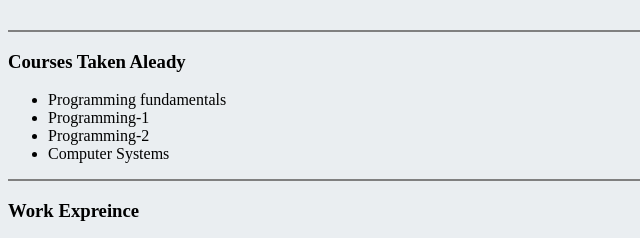
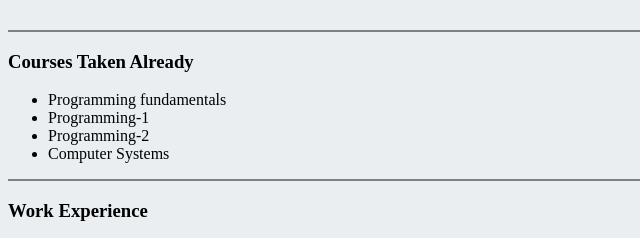
Before and after one commit to MichaelDonkoh/CV, a plain HTML site: page index.html in a window 1280 px wide. Shown: the part 532-770 px from the top of the page, 0-640 px from the left. Drawn offline with Linux system fonts and the light colour scheme.

Commit message:
Update index.html

```diff
--- a/index.html
+++ b/index.html
@@ -24,7 +24,7 @@
 
         <hr size="2" noshade="0">
 
-    <h3>Courses Taken Aleady</h3>
+    <h3>Courses Taken Already</h3>
 
     <ul><!---ul means unordered list-->
         <li>Programming fundamentals</li><!---li means list-->
@@ -33,7 +33,7 @@
         <li>Computer Systems</li>
     </ul>
     <hr size="2" noshade="0">
-    <h3>Work Expreince</h3>
+    <h3>Work Experience</h3>
     <table cellspacing="10">
         <tr> <!--table row-->
             <th>Dates</th> <!---table head-->
```
